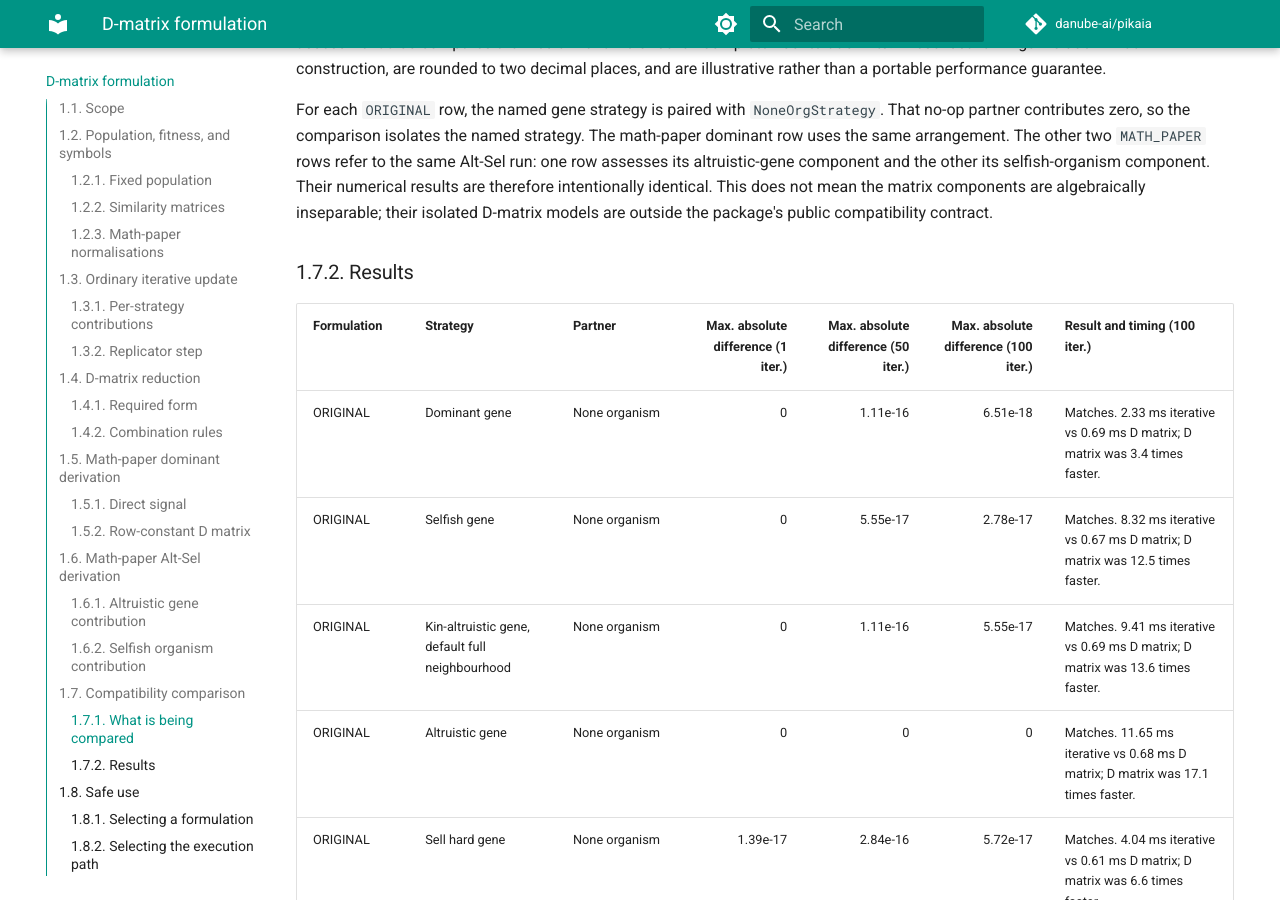
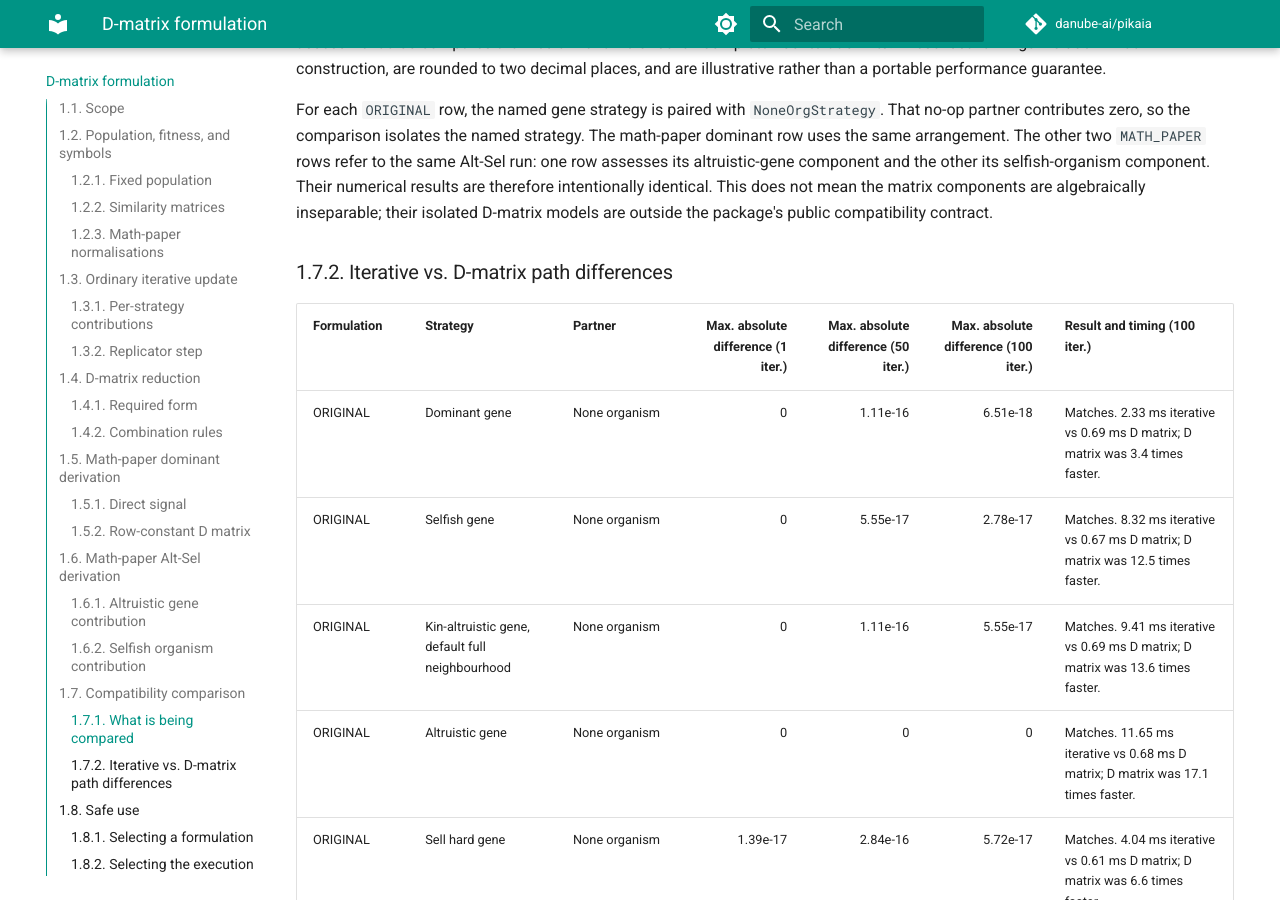
Before and after one commit to danube-ai/pikaia, an MkDocs documentation site: the page built from docs/d-matrix.md, in a window 1280 px wide and 900 px high, scrolled down 7215 px. Built offline with MkDocs 1.6.1 and Material for MkDocs 9.7.7, drawn with Linux system fonts in a browser that asks for light colours; comment, search, counter and statistics services are not loaded; the version menu is left out.

Commit message:
docs: title D-matrix comparison table

```diff
--- a/docs/d-matrix.md
+++ b/docs/d-matrix.md
@@ -241,7 +241,7 @@ The acceptance criterion is `rtol=1e-12` and `atol=1e-12`. A displayed zero mean
 
 For each `ORIGINAL` row, the named gene strategy is paired with `NoneOrgStrategy`. That no-op partner contributes zero, so the comparison isolates the named strategy. The math-paper dominant row uses the same arrangement. The other two `MATH_PAPER` rows refer to the same Alt-Sel run: one row assesses its altruistic-gene component and the other its selfish-organism component. Their numerical results are therefore intentionally identical. This does not mean the matrix components are algebraically inseparable; their isolated D-matrix models are outside the package's public compatibility contract.
 
-### 1.7.2. Results
+### 1.7.2. Iterative vs. D-matrix path differences
 
 | Formulation | Strategy | Partner | Max. absolute difference (1 iter.) | Max. absolute difference (50 iter.) | Max. absolute difference (100 iter.) | Result and timing (100 iter.) |
 |---|---|---|---:|---:|---:|---|
```
